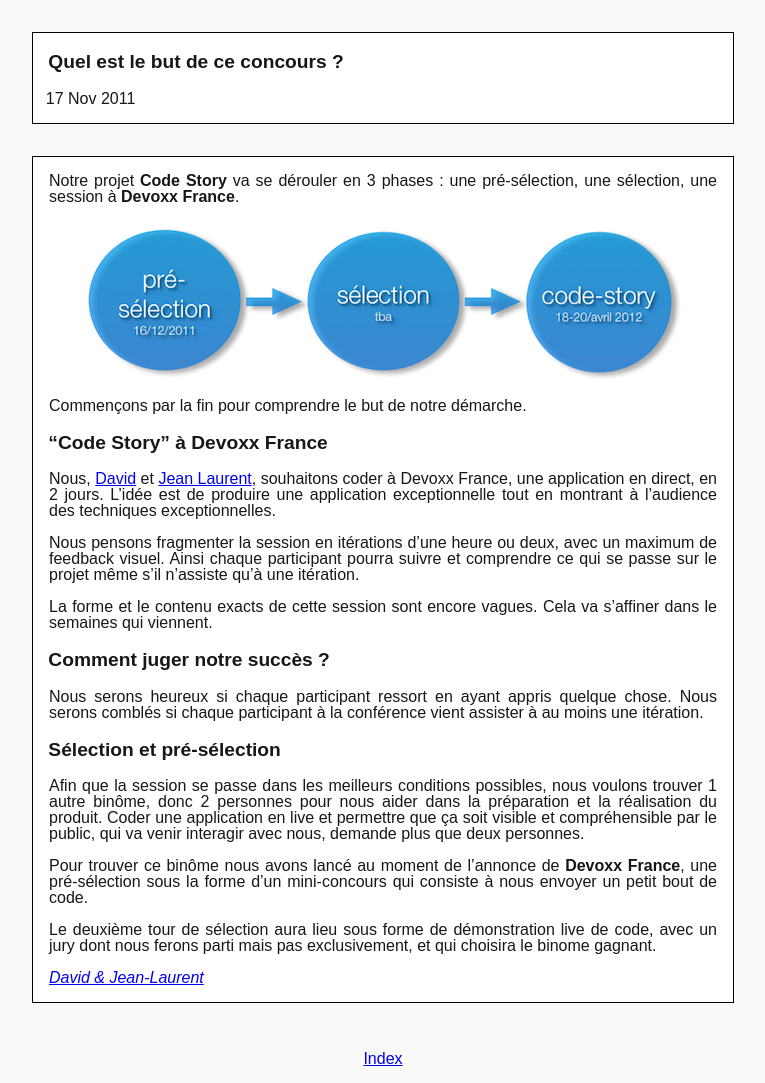
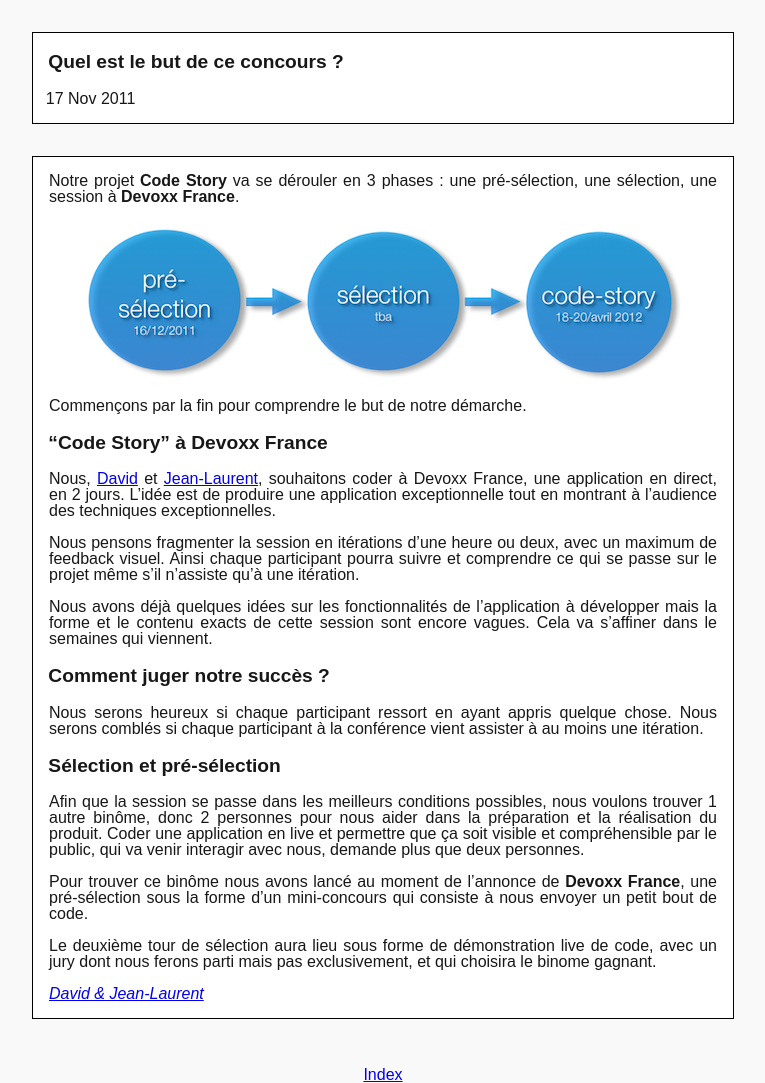
Before and after one commit to CodeStory/code-story-blog, a Jekyll site: the page built from _posts/2011-11-17-but.markdown, in a window 1280 px wide. Shown: the whole page, without its empty margins (257-1022 px from the left). Built offline with Jekyll 4.4.1, drawn with Linux system fonts in a browser that asks for light colours.

Commit message:
Corrected some text to but !

```diff
--- a/_posts/2011-11-17-but.markdown
+++ b/_posts/2011-11-17-but.markdown
@@ -11,11 +11,11 @@
 
 # "Code Story" à Devoxx France
 
-Nous, [David](https://plus.google.com/100241047121875700803/about) et [Jean Laurent](https://plus.google.com/106566320836551483322/about), souhaitons coder à Devoxx France, une application en direct, en 2 jours. L'idée est de produire une application exceptionnelle tout en montrant à l'audience des techniques exceptionnelles.
+Nous, [David](https://plus.google.com/100241047121875700803/about) et [Jean-Laurent](https://plus.google.com/106566320836551483322/about), souhaitons coder à Devoxx France, une application en direct, en 2 jours. L'idée est de produire une application exceptionnelle tout en montrant à l'audience des techniques exceptionnelles.
 
 Nous pensons fragmenter la session en itérations d'une heure ou deux, avec un maximum de feedback visuel. Ainsi chaque participant pourra suivre et comprendre ce qui se passe sur le projet même s'il n'assiste qu'à une itération.
 
-La forme et le contenu exacts de cette session sont encore vagues. Cela va s'affiner dans le semaines qui viennent.
+Nous avons déjà quelques idées sur les fonctionnalités de l'application à développer mais la forme et le contenu exacts de cette session sont encore vagues. Cela va s'affiner dans le semaines qui viennent.
 
 # Comment juger notre succès ?
 
```
